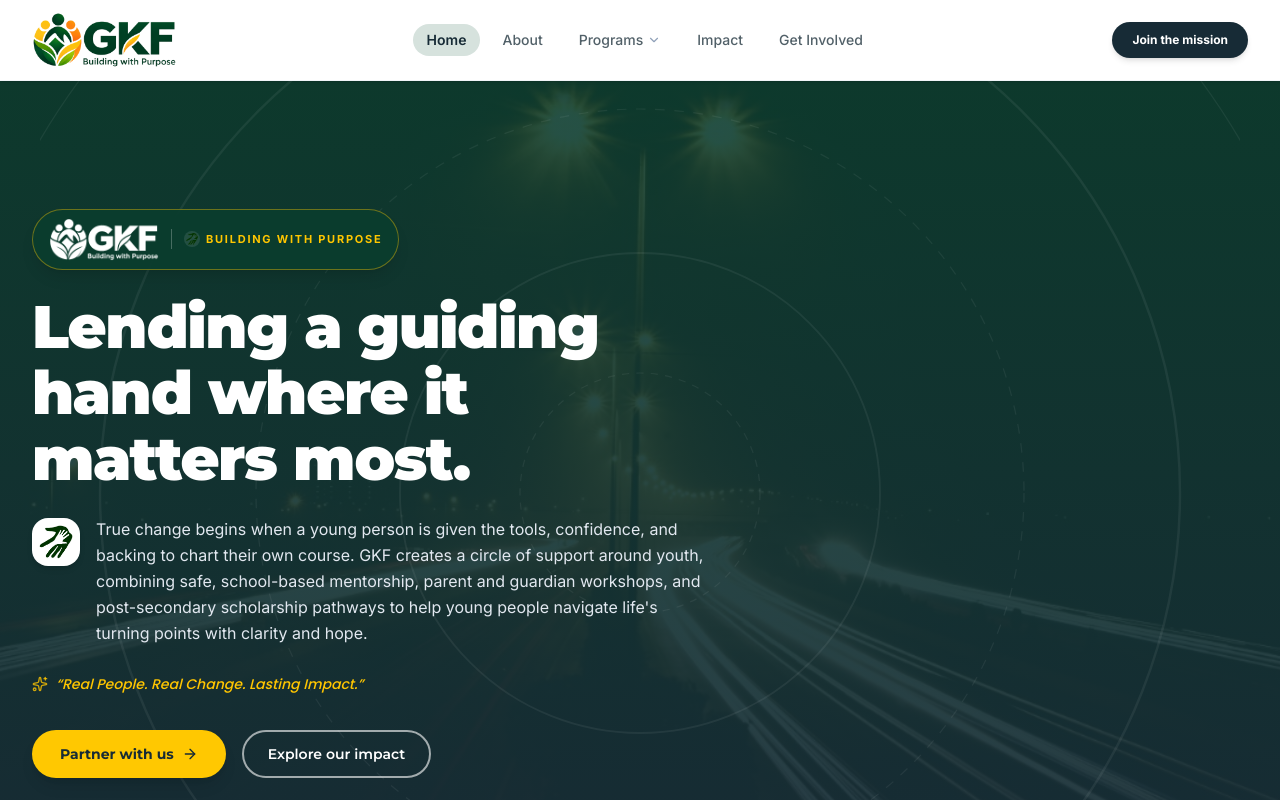
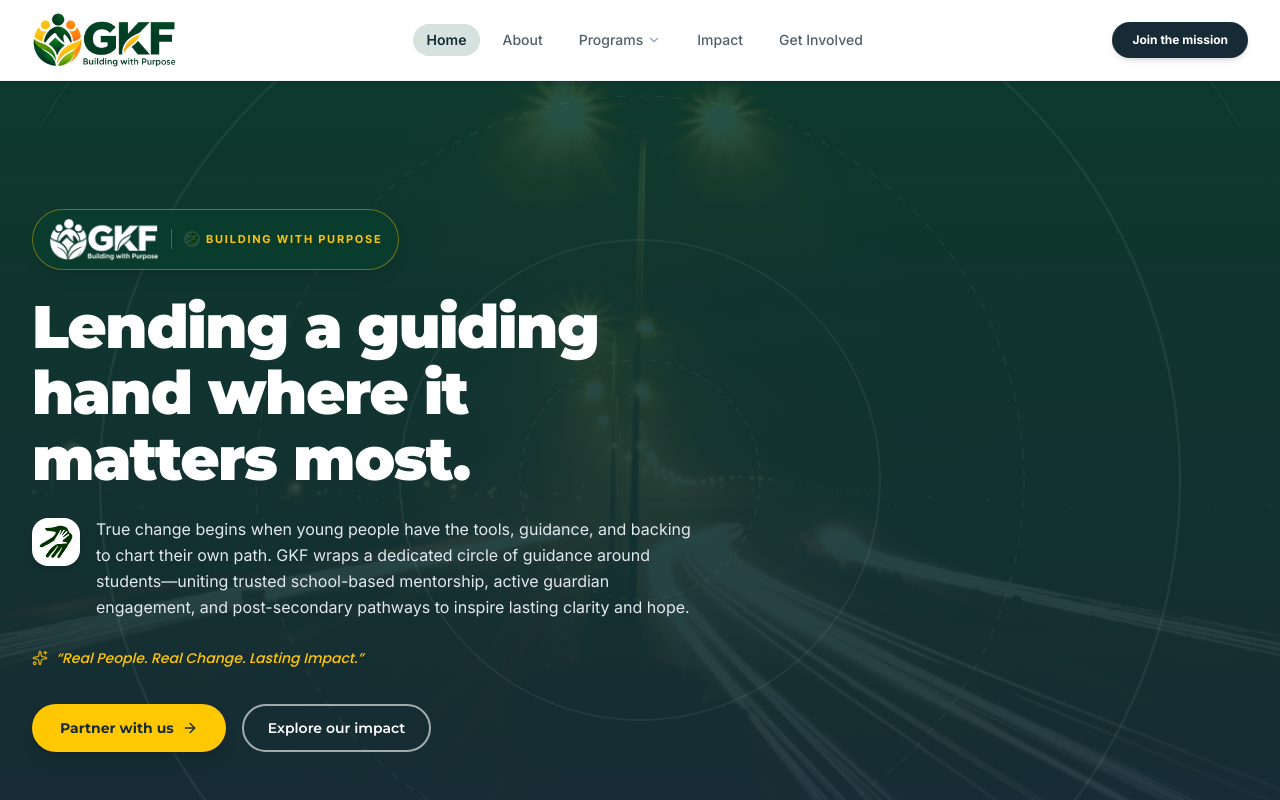
Before and after one commit to DUCK1213/GKF, a Next.js app: page / in a window 1280 px wide. Shown: the top 800 px of the page. Built offline with nearby package versions, Linux system fonts and the light colour scheme.

Commit message:
Refine hero mission statement phrasing

```diff
--- a/src/app/page.tsx
+++ b/src/app/page.tsx
@@ -69,7 +69,7 @@ export default function HomePage() {
                 />
               </div>
               <p className="text-sm sm:text-base text-slate-200 leading-relaxed font-normal">
-                True change begins when a young person is given the tools, confidence, and backing to chart their own course. GKF creates a circle of support around youth, combining safe, school-based mentorship, parent and guardian workshops, and post-secondary scholarship pathways to help young people navigate life&apos;s turning points with clarity and hope.
+                True change begins when young people have the tools, guidance, and backing to chart their own path. GKF wraps a dedicated circle of guidance around students—uniting trusted school-based mentorship, active guardian engagement, and post-secondary pathways to inspire lasting clarity and hope.
               </p>
             </div>
 
```
